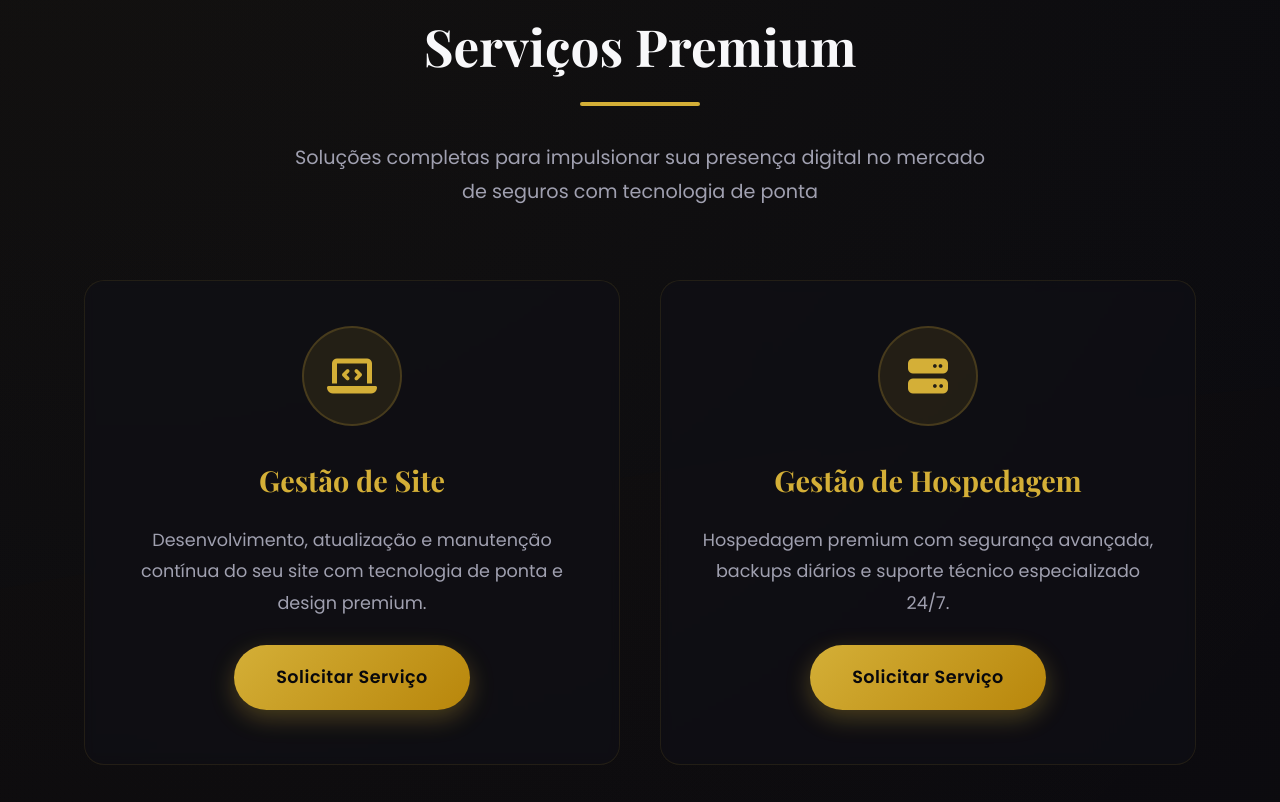
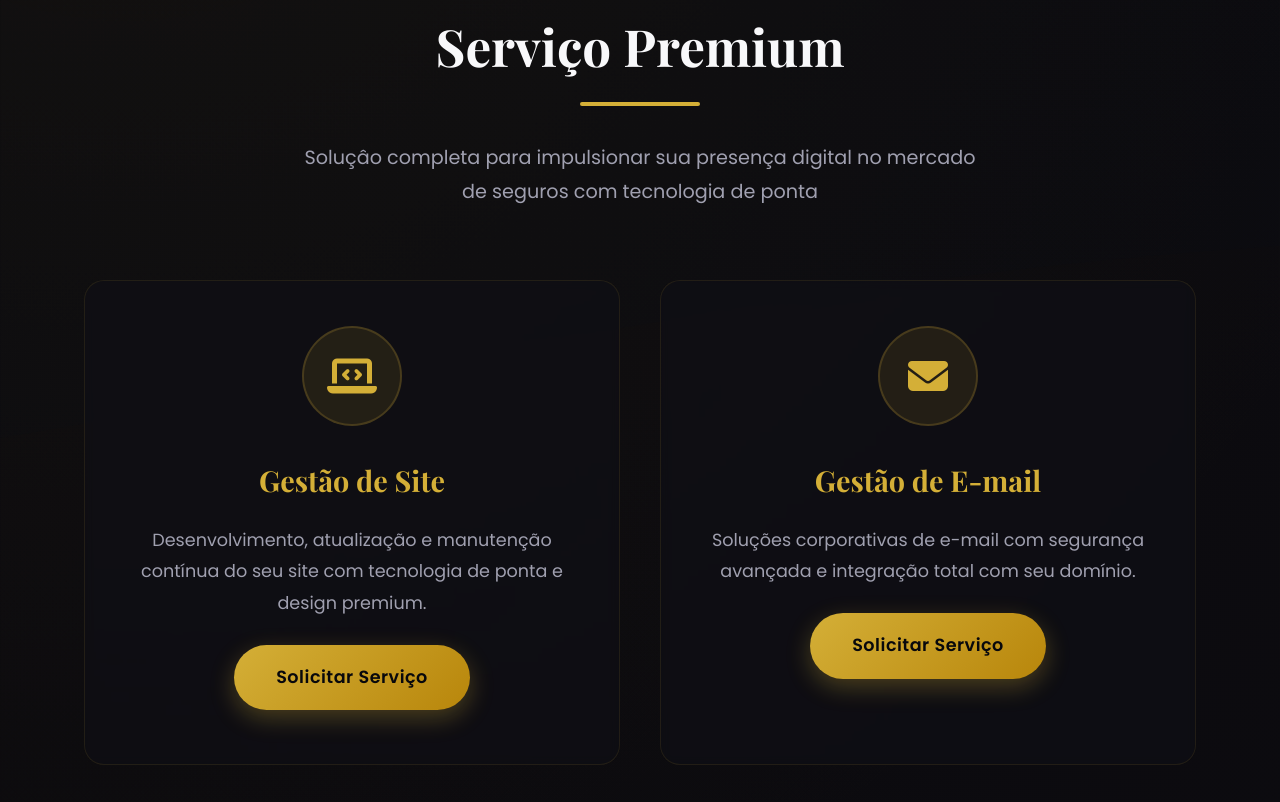
Before and after one commit to rub11/Dev-Ruby-Agencia, a plain HTML site: page index.html in a window 1280 px wide. Shown: the part 2113-2915 px from the top of the page. Drawn offline with nearby package versions, Linux system fonts and the light colour scheme.

Commit message:
primeiro update

```diff
--- a/index.html
+++ b/index.html
@@ -1005,8 +1005,8 @@
     <section class="services" id="servicos">
         <div class="container">
             <div class="section-title">
-                <h2>Serviços Premium</h2>
-                <p>Soluções completas para impulsionar sua presença digital no mercado de seguros com tecnologia de
+                <h2>Serviço Premium</h2>
+                <p>Soluçâo completa para impulsionar sua presença digital no mercado de seguros com tecnologia de
                     ponta</p>
             </div>
             <div class="services-grid">
@@ -1020,8 +1020,7 @@
                     <div class="price"><span></span></div>
                     <a href="#lead-form" class="btn">Solicitar Serviço</a>
                 </div>
-
-                <div class="service-card">
+<!--  <div class="service-card">
                     <div class="service-icon">
                         <i class="fas fa-server"></i>
                     </div>
@@ -1032,7 +1031,9 @@
                     <a href="#lead-form" class="btn">Solicitar Serviço</a>
                 </div>
 
-                <div class="service-card">
+
+
+                    <div class="service-card">
                     <div class="service-icon">
                         <i class="fas fa-globe"></i>
                     </div>
@@ -1041,6 +1042,12 @@
                     <div class="price"><span></span></div>
                     <a href="#lead-form" class="btn">Solicitar Serviço</a>
                 </div>
+
+
+                -->
+
+
+
 
                 <div class="service-card">
                     <div class="service-icon">
```
